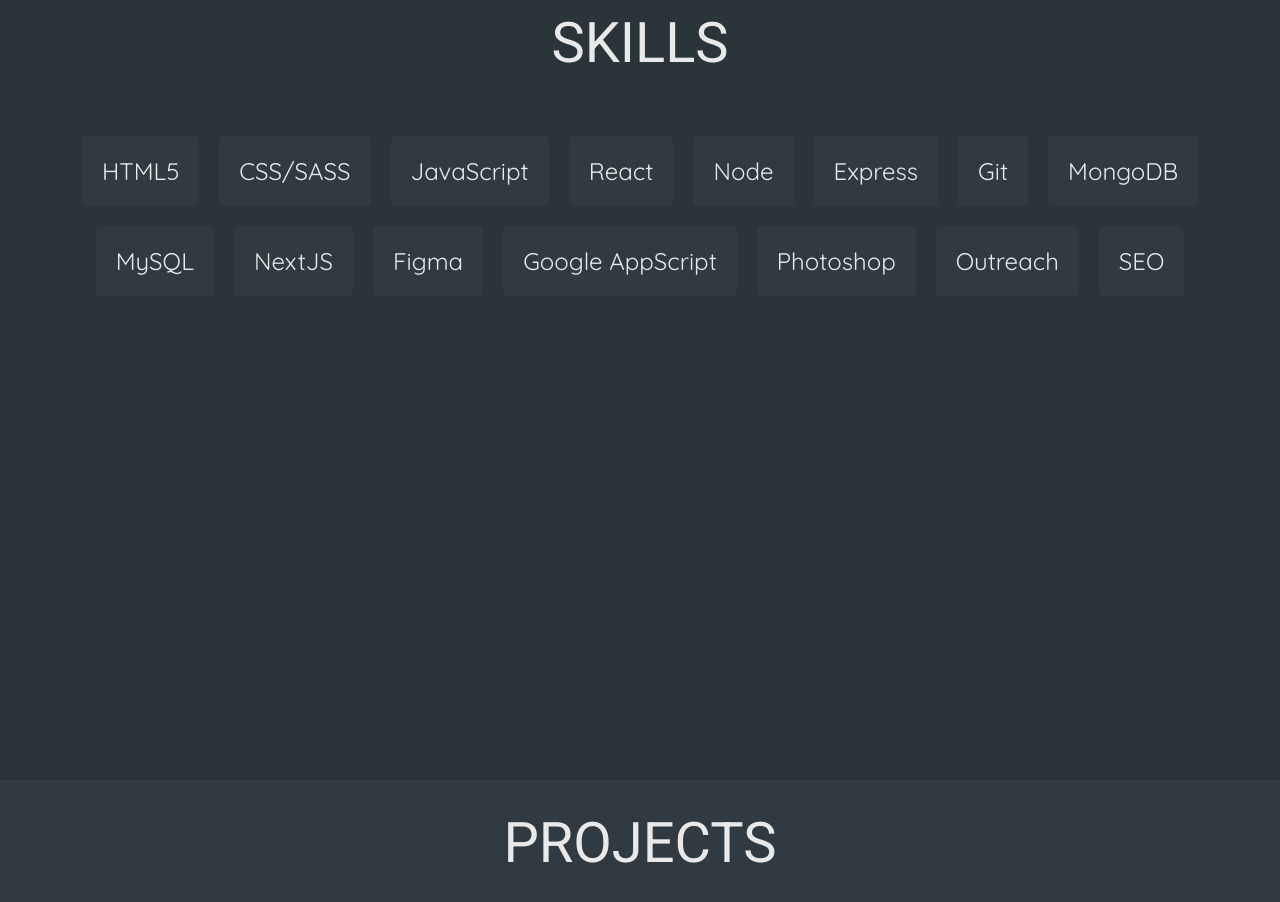
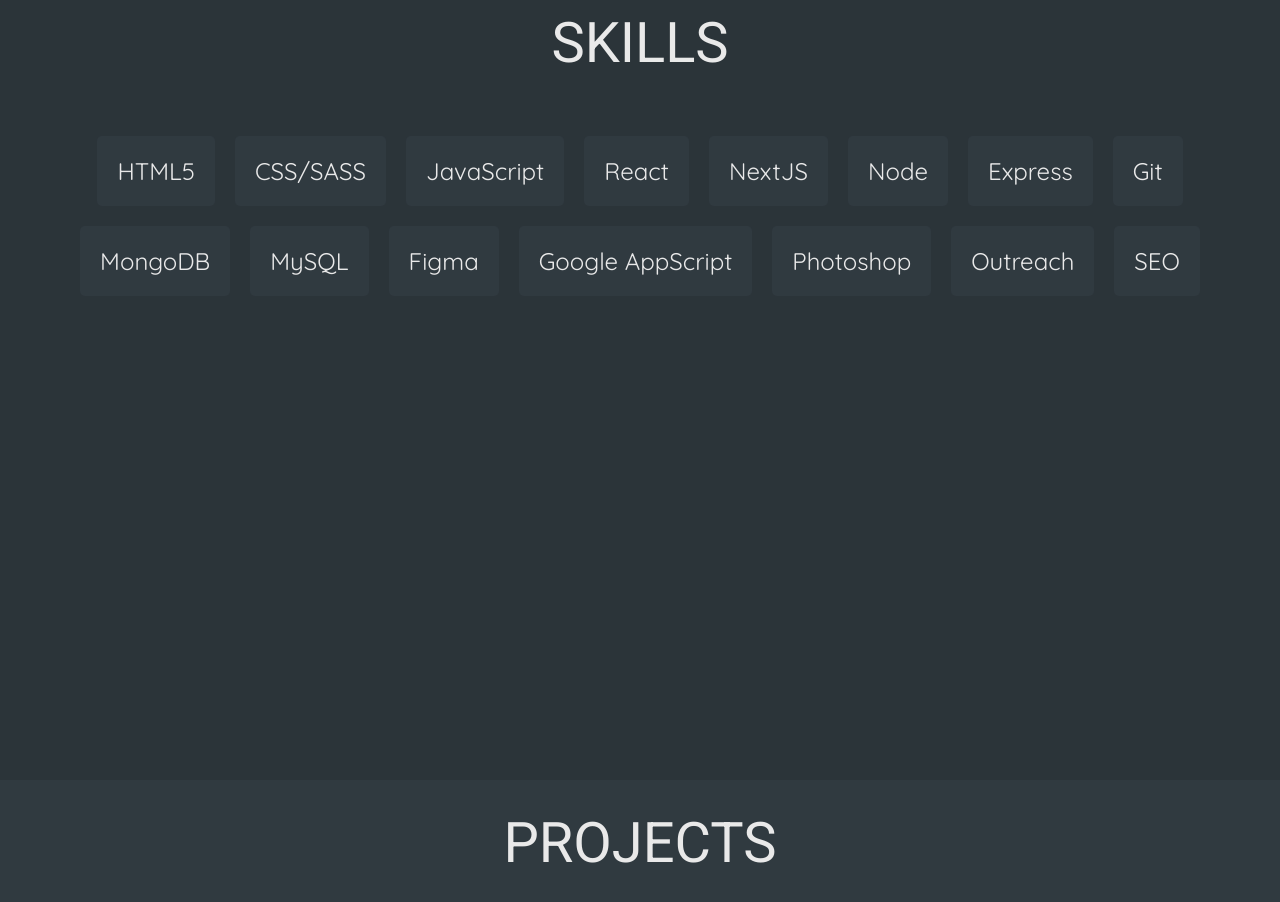
Before and after one commit to Basharath/Basharath.github.io, a React (Create React App) app: page / in a window 1280 px wide. Shown: the part 900-1802 px from the top of the page. Built offline with nearby package versions, Linux system fonts and the light colour scheme; the HTML template or start-up script is replaced by a standard one.

Commit message:
Reorders skills list

```diff
--- a/src/components/Skills.jsx
+++ b/src/components/Skills.jsx
@@ -9,12 +9,12 @@
         <span className='skill'>CSS/SASS</span>
         <span className='skill'>JavaScript</span>
         <span className='skill'>React</span>
+        <span className='skill'>NextJS</span>
         <span className='skill'>Node</span>
         <span className='skill'>Express</span>
         <span className='skill'>Git</span>
         <span className='skill'>MongoDB</span>
         <span className='skill'>MySQL</span>
-        <span className='skill'>NextJS</span>
         <span className='skill'>Figma</span>
         <span className='skill'>Google AppScript</span>
         <span className='skill'>Photoshop</span>
```
